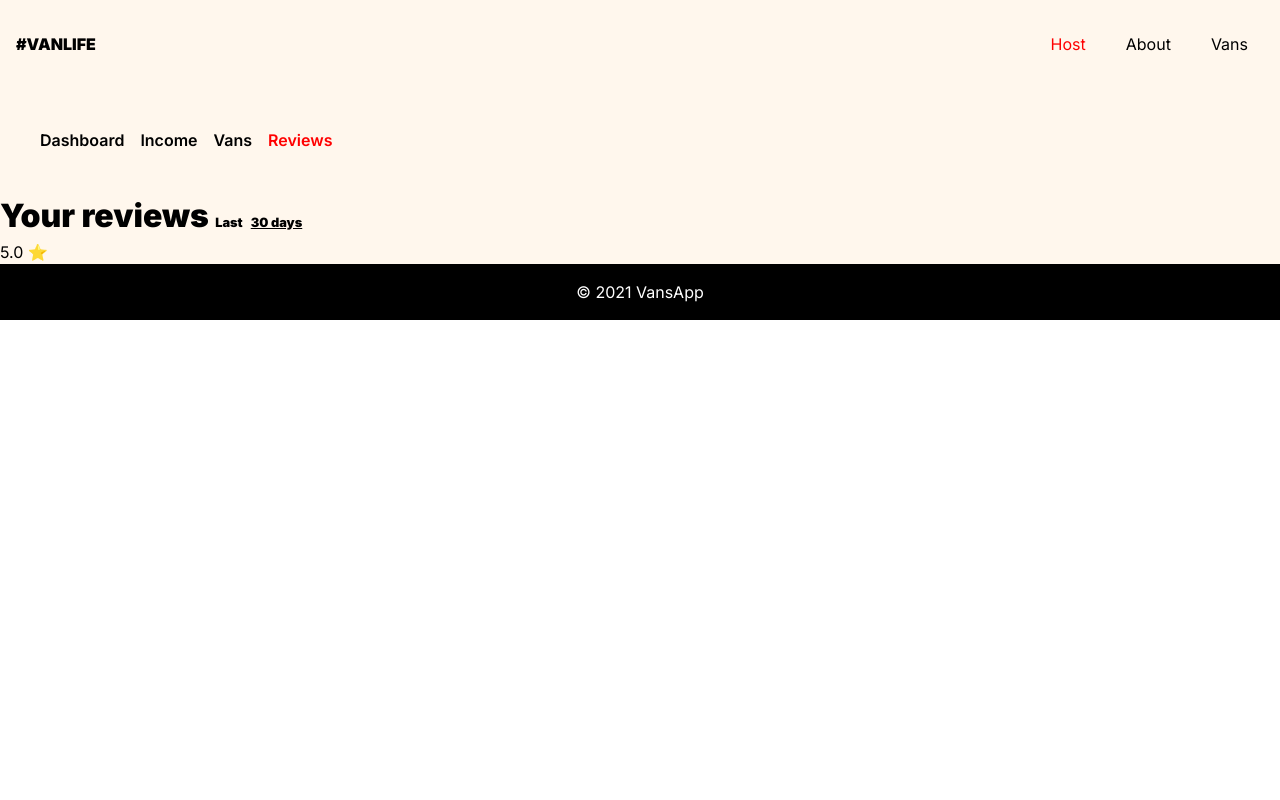
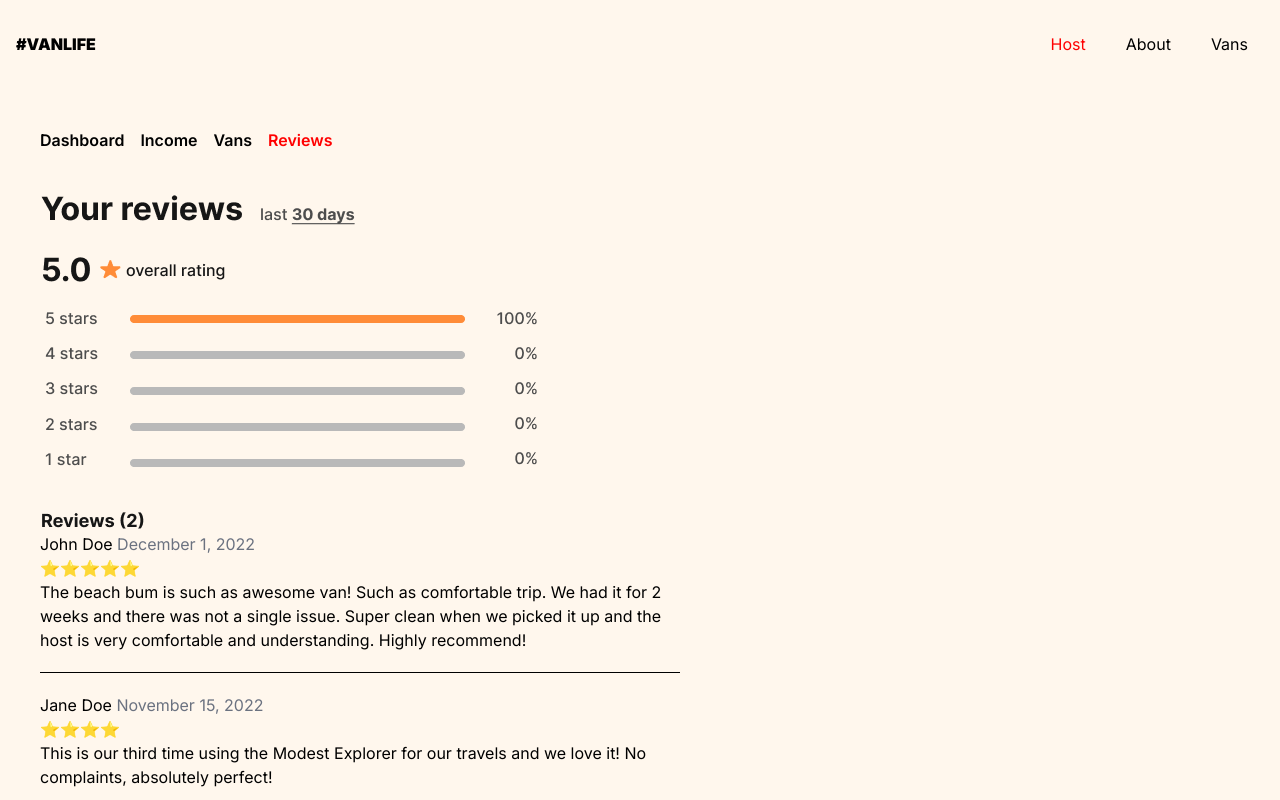
Before and after one commit to Chroanaa/TryApp, a React (Vite) app: page /host/reviews in a window 1280 px wide. Shown: the top 800 px of the page. Built offline with nearby package versions, Linux system fonts and the light colour scheme; what miragejs would draw is missing.

Commit message:
Finally did Reviews and fixed the goddamn SeeVansDetails Component

```diff
--- a/src/Pages/Host/Reviews.jsx
+++ b/src/Pages/Host/Reviews.jsx
@@ -1,17 +1,63 @@
 import React from "react";
-
+import Review from "../../assets/Review.png";
+const reviews = [
+  {
+    id: 1,
+    name: "John Doe",
+    rating: 5,
+    comment:
+      "The beach bum is such as awesome van! Such as comfortable trip. We had it for 2 weeks and there was not a single issue. Super clean when we picked it up and the host is very comfortable and understanding. Highly recommend!",
+    date: "December 1, 2022",
+  },
+  {
+    id: 2,
+    name: "Jane Doe",
+    rating: 4,
+    comment:
+      "This is our third time using the Modest Explorer for our travels and we love it! No complaints, absolutely perfect!",
+    date: "November 15, 2022",
+  },
+];
+function ratingStars(rating) {
+  switch (rating) {
+    case 1:
+      return (rating = "⭐");
+      break;
+    case 2:
+      return (rating = "⭐⭐");
+      break;
+    case 3:
+      return (rating = "⭐⭐⭐");
+      break;
+    case 4:
+      return (rating = "⭐⭐⭐⭐");
+      break;
+    case 5:
+      return (rating = "⭐⭐⭐⭐⭐");
+      break;
+  }
+}
 function Reviews() {
   return (
-    <div className="bg-main">
-      <div>
-        <div className="text-large font-bold">
-          Your reviews <span className="text-small">Last</span>
-          <span className="underline text-small font-bold ml-2">30 days</span>
-        </div>
+    <div className="bg-main pb-[8.5rem]">
+      <div className="flex flex-col ml-10">
         <section>
-          <p>
-            <span>5.0 ⭐</span>
-          </p>
+          <img src={Review} alt="Ratings for the host" />
+          <div className="flex flex-col max-w-[40rem]">
+            {reviews.map((review) => {
+              return (
+                <div key={review.id}>
+                  <h3>
+                    {review.name}{" "}
+                    <span className="text-Gray">{review.date}</span>
+                  </h3>
+                  <p>{ratingStars(review.rating)}</p>
+                  <p>{review.comment}</p>
+                  <hr className="mt-5 mb-5" />
+                </div>
+              );
+            })}
+          </div>
         </section>
       </div>
     </div>
--- a/src/Pages/Host/VansDetails/Description.jsx
+++ b/src/Pages/Host/VansDetails/Description.jsx
@@ -1,7 +1,13 @@
 import React from "react";
 
 function Details() {
-  return <div>Details</div>;
+  return (
+    <div>
+      Lorem ipsum dolor sit amet, consectetur adipisicing elit. Nam iste quaerat
+      et, fuga, architecto earum nemo repellat, hic eveniet reprehenderit amet
+      voluptatum odit officiis suscipit dolorem libero deserunt at impedit.
+    </div>
+  );
 }
 
 export default Details;
--- a/src/Pages/Host/VansDetails/SeeVanDetails.jsx
+++ b/src/Pages/Host/VansDetails/SeeVanDetails.jsx
@@ -32,7 +32,7 @@ function HostVanDetails() {
     backgroundColor: setTypeColor(),
   };
   return (
-    <div className="bg-main">
+    <div className="bg-main pb-10 ">
       <NavLink
         to={"/vans"}
         className="flex flex-row underline decoration-white ml-12 max-w-[150px] transition-all hover:decoration-blue hover:scale-105 underline-offset-4 decoration-2 duration-500"
@@ -40,10 +40,9 @@ function HostVanDetails() {
         <FaArrowLeftLong className="self-center transition-all mr-2" />
         Back to vans
       </NavLink>
-      <div className="flex flex-col ml-10 mt-10 max-w-[700px] bg-White p-10 rounded">
+      <div className="flex flex-col ml-10 mt-10 p-10  max-w-[700px] bg-White rounded ">
         <div className="flex flex-row">
           <img src={vans?.imageUrl} width={200} alt={vans?.name} />
-
           <p>
             <span
               className="max-w-20 px-2 py-1 rounded text-[#FFCC8D] font-semiBold mt-5 mb-5 text-center"
--- a/src/components/HostVansLayout.jsx
+++ b/src/components/HostVansLayout.jsx
@@ -7,8 +7,8 @@ function HostVansLayout() {
     };
   };
   return (
-    <div>
-      <nav className="flex gap-10 bg-main p-4 ">
+    <nav className="bg-White">
+      <div className="flex gap-10 bg-White rounded">
         <NavLink
           to="details"
           style={currentLink}
@@ -30,9 +30,9 @@ function HostVansLayout() {
         >
           Photos
         </NavLink>
-      </nav>
+      </div>
       <Outlet />
-    </div>
+    </nav>
   );
 }
 export default HostVansLayout;
```
Also changed, not shown: src/assets/Review.png (added).
